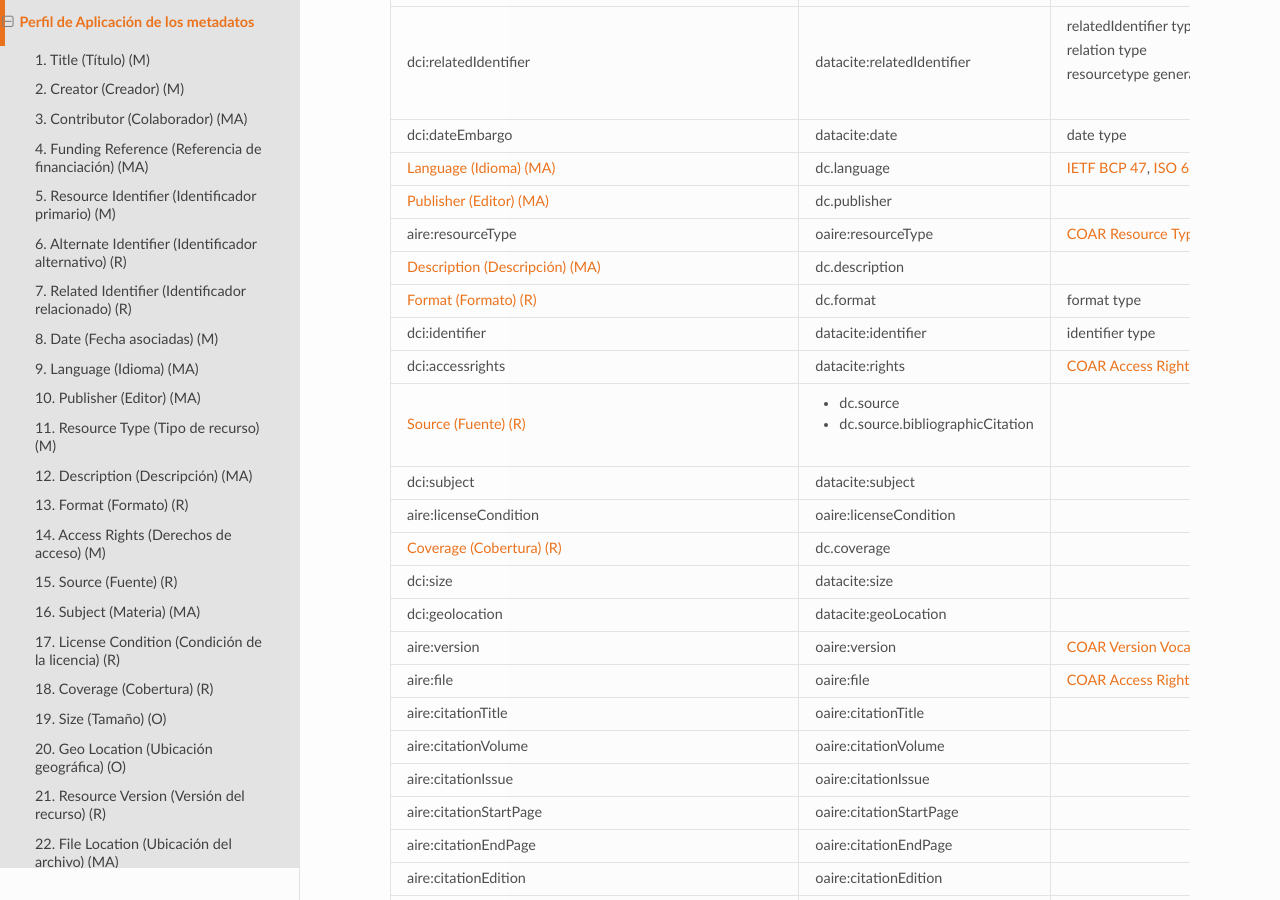
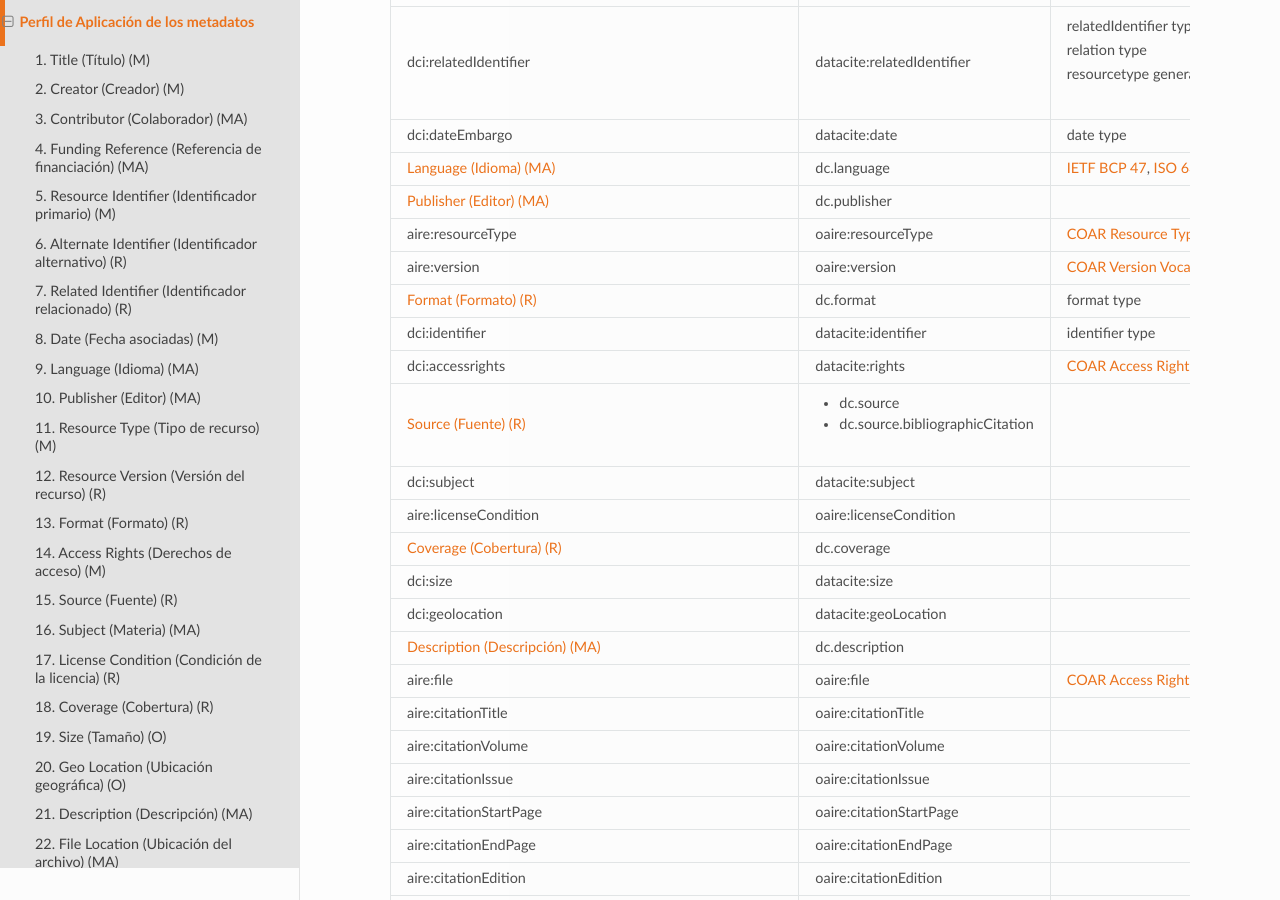
Before and after one commit to rcic/openaire4, a Sphinx documentation site: the page built from docs/descGenPer.rst, in a window 1280 px wide and 900 px high, scrolled down 656 px. Built offline with Sphinx 7.4.7 and the Read the Docs theme 2.0.0, drawn with Linux system fonts in a browser that asks for light colours; some web fonts are replaced; a script that is not in the unit is left out; part of the change alters nothing that is shown.

```diff
--- a/docs/descGenPer.rst
+++ b/docs/descGenPer.rst
@@ -27,7 +27,7 @@ Campo-OpenAIRE                             Elemento Metadata                   R
 :ref:`dc.language`                         dc.language                         `IETF BCP 47`_, `ISO 639-3`_
 :ref:`dc.publisher`                        dc.publisher
 :ref:`aire:resourceType`                   oaire:resourceType                  `COAR Resource Type Vocabulary`_
-:ref:`dc.description`                      dc.description
+:ref:`aire:version`                        oaire:version                       `COAR Version Vocabulary`_
 :ref:`dc.format`                           dc.format                           :ref:`format type <vocab:formattype_formattype>`
 :ref:`dci:identifier`                      datacite:identifier                 :ref:`identifier type <vocab:identifiertype_identifiertype>`
 :ref:`dci:accessrights`                    datacite:rights                     `COAR Access Right Vocabulary`_
@@ -38,7 +38,7 @@ Campo-OpenAIRE                             Elemento Metadata                   R
 :ref:`dc.coverage`                         dc.coverage
 :ref:`dci:size`                            datacite:size
 :ref:`dci:geolocation`                     datacite:geoLocation
-:ref:`aire:version`                        oaire:version                       `COAR Version Vocabulary`_
+:ref:`dc.description`                      dc.description
 :ref:`aire:file`                           oaire:file                          `COAR Access Right Vocabulary`_
 :ref:`aire:citationTitle`                  oaire:citationTitle
 :ref:`aire:citationVolume`                 oaire:citationVolume
@@ -84,7 +84,7 @@ Campo-OpenAIRE                             Elemento Metadata                   R
    field_language
    field_publisher
    field_publicationtype
-   field_description
+   field_resourceversion
    field_format
    field_accessrights
    field_source
@@ -93,7 +93,7 @@ Campo-OpenAIRE                             Elemento Metadata                   R
    field_coverage
    field_size
    field_geolocation
-   field_resourceversion
+   field_description
    field_filelocation
    field_citationtitle
    field_citationvolume
```
